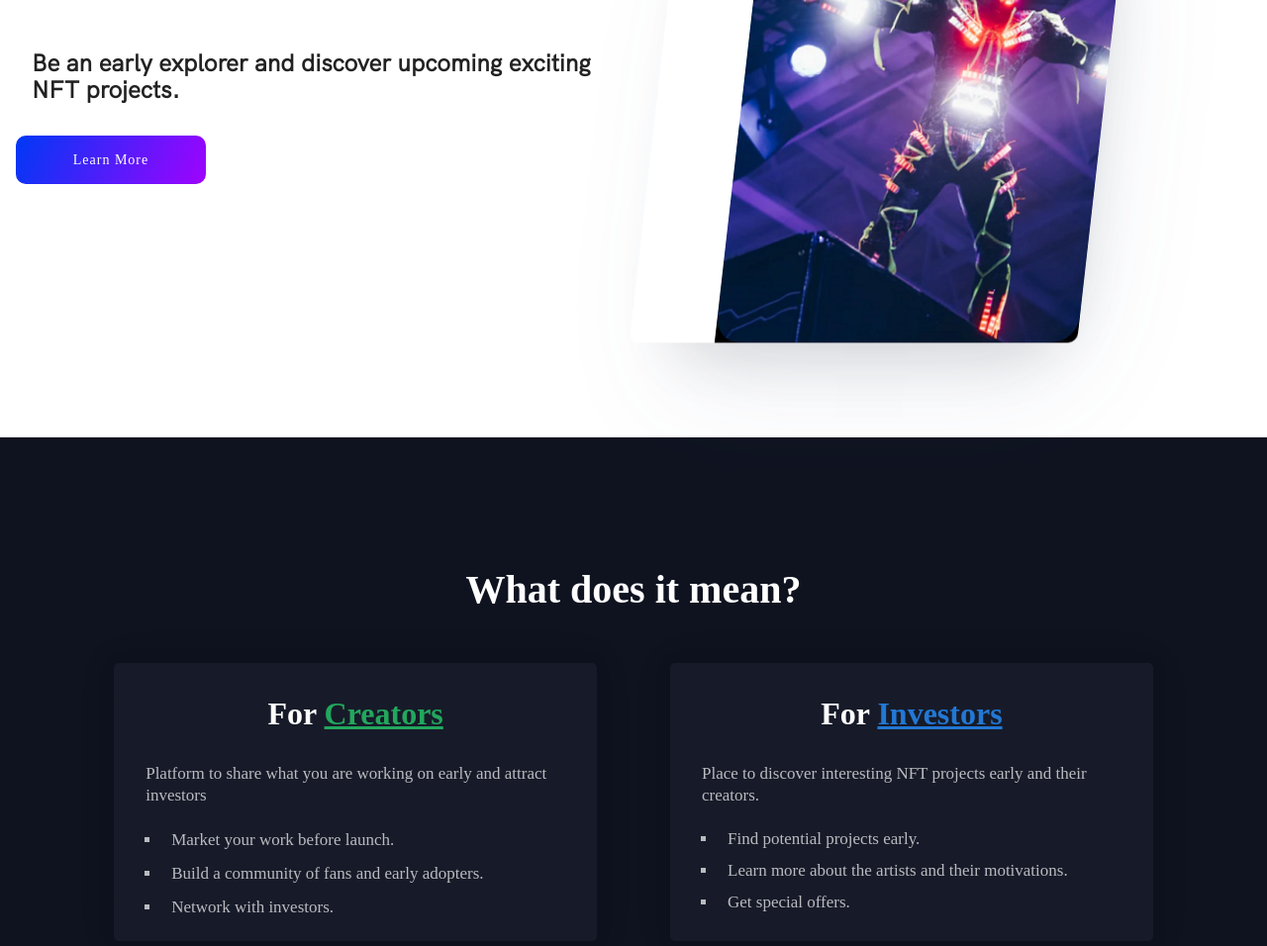
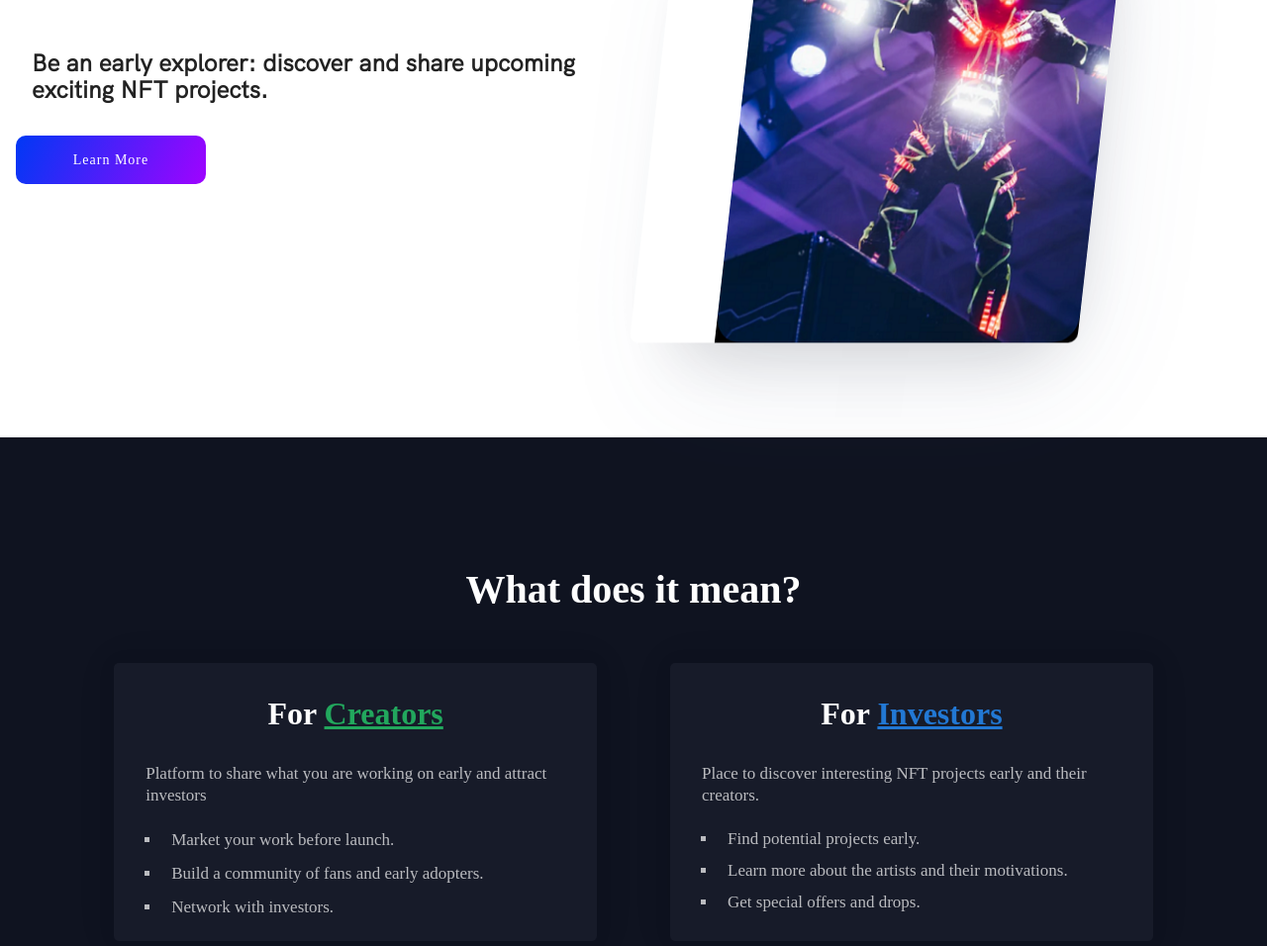
Before and after one commit to doberman1551/NFTC, a Gatsby site: page / in a window 1280 px wide. Shown: the part 344-1300 px from the top of the page at 99% size. Built offline with nearby package versions, Linux system fonts and the light colour scheme; Gatsby itself is replaced by a stand-in of ours.

Commit message:
text edit

```diff
--- a/src/components/sections/About.js
+++ b/src/components/sections/About.js
@@ -33,7 +33,7 @@ const About = () => (
             <List>
             <ListItem>Find potential projects early. </ListItem>
             <ListItem>Learn more about the artists and their motivations.</ListItem>
-            <ListItem>Get special offers.</ListItem>
+            <ListItem>Get special offers and drops. </ListItem>
             </List>
             </p>
             </CardBody>
--- a/src/components/sections/header.js
+++ b/src/components/sections/header.js
@@ -71,7 +71,7 @@ picture, img {
               Discover the NFTs of Tomorrow.
             </Title>
 
-            <Subtitle>Be an early explorer and discover upcoming exciting NFT projects. </Subtitle>
+            <Subtitle>Be an early explorer: discover and share upcoming exciting NFT projects. </Subtitle>
            <Button onClick={handleScroll}> Learn More </Button>
 
             </Text>
```
